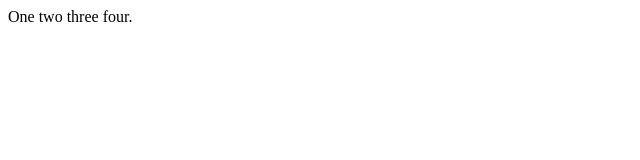
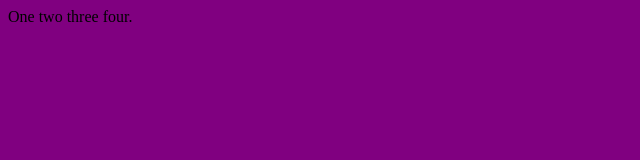
Before and after one commit to m-torma/m-torma.github.io, a plain HTML site: page index.html in a window 1280 px wide. Shown: the whole page, without its empty margins (0-640 px from the left). Drawn offline with Linux system fonts and the light colour scheme.

Commit message:
style.css typo fixed

```diff
--- a/css/style.css
+++ b/css/style.css
@@ -1,3 +1,3 @@
 body {
-	background-color: #blue;
+	background-color: #800080;
 }
```
